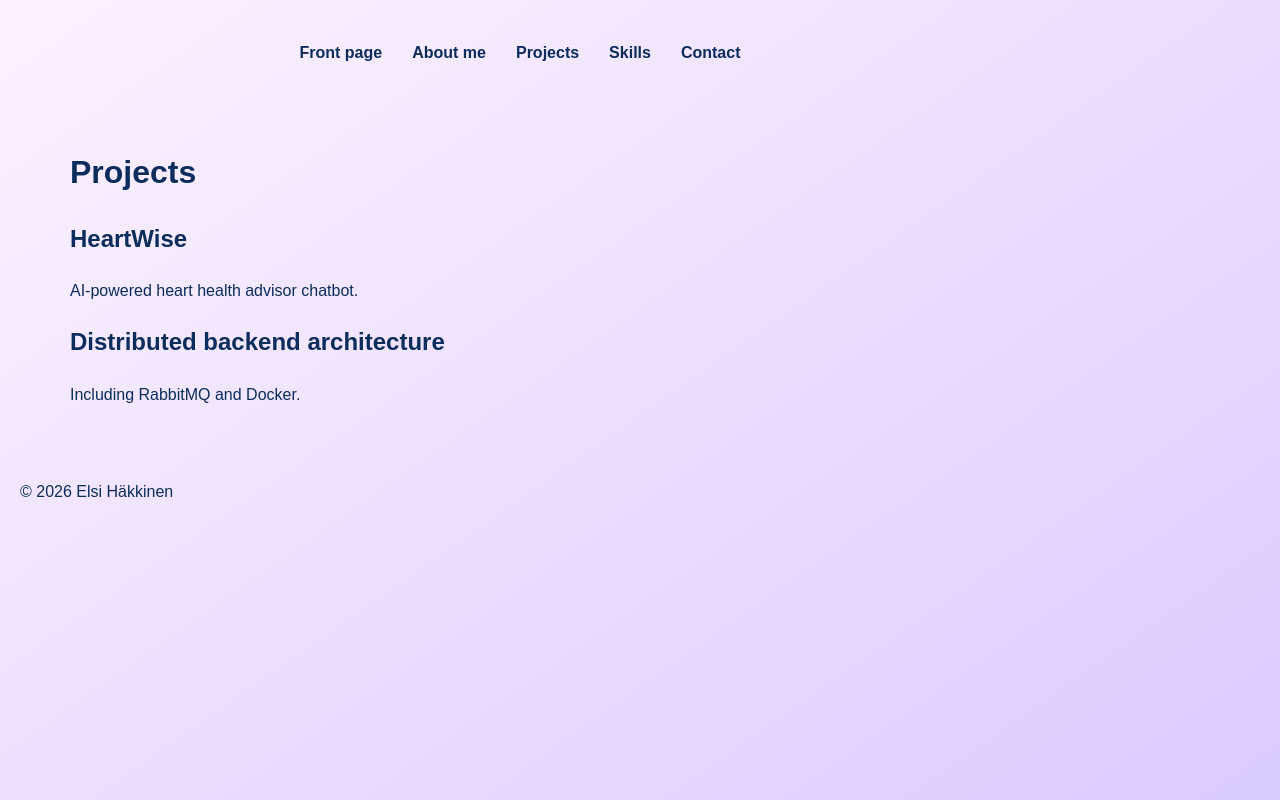
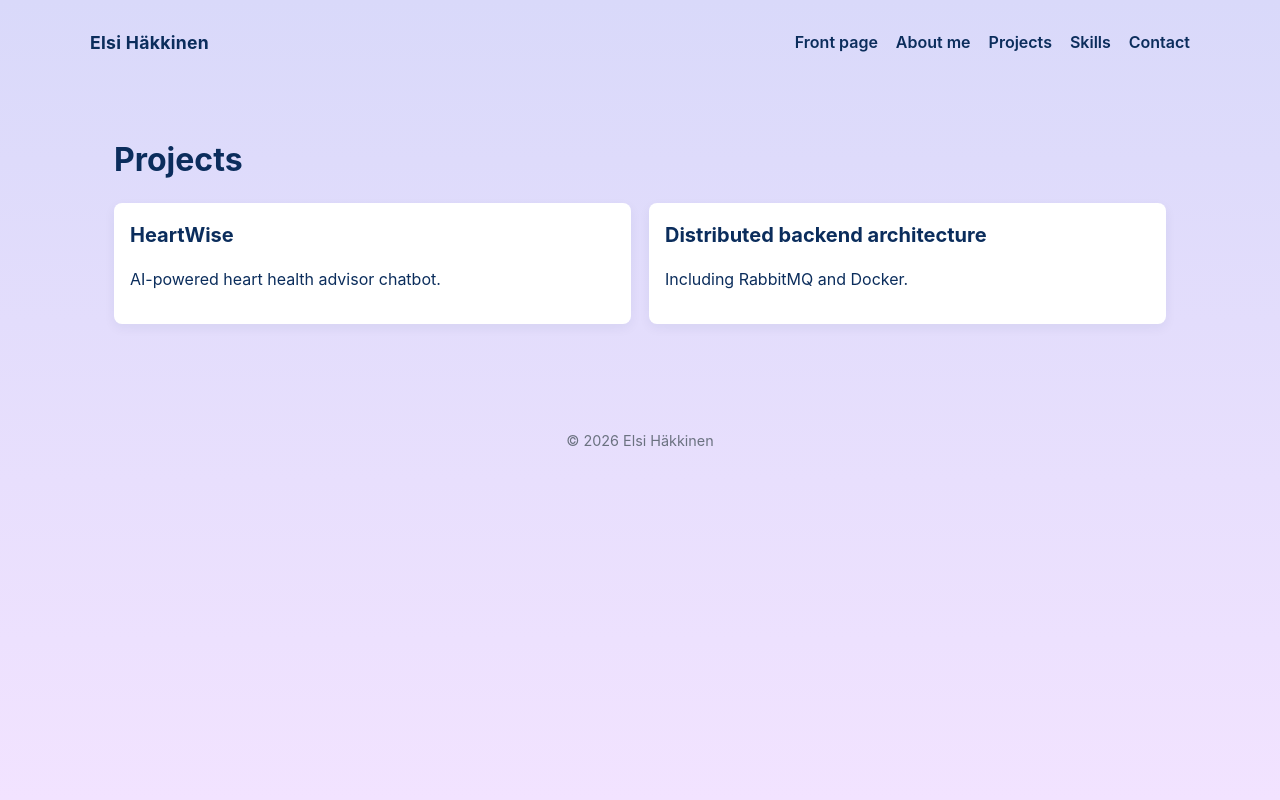
Before and after one commit to elsingit/elsinportfolio, a plain HTML site: page projects.html in a window 1280 px wide. Drawn offline with Linux system fonts and the light colour scheme.

Commit message:
Add more accessibility to styling

```diff
--- a/css/style.css
+++ b/css/style.css
@@ -1,45 +1,98 @@
-html, body {
-    min-height: 100%;
+:root{
+    --bg-1:#d9d9fa;
+    --bg-2:#f2e3ff;
+    --brand:#0b2d5c;
+    --muted:#6b7280;
+    --accent:#6c5ce7;
+    --surface:#ffffff;
+    --max-width:1100px;
 }
 
-body {
-    font-family: Arial, sans-serif;
-    color: #0b2d5c;
-    background: linear-gradient(145deg, #fdf2ff, #daccff);
-    line-height: 1.6;
-    max-width: 1000px;
-    margin: 0;
-    padding: 20px;
+html, body{
+    height:100%;
 }
 
-main {
-    max-width: 900px;
-    margin: 0 auto;
-    padding: 40px;
+*{box-sizing:border-box}
+
+body{
+    font-family: Inter, system-ui, -apple-system, "Segoe UI", Roboto, "Helvetica Neue", Arial, sans-serif;
+    color:var(--brand);
+    background: linear-gradient(to bottom,var(--bg-1),var(--bg-2));
+    line-height:1.6;
+    margin:0;
+    padding:0 20px;
+    -webkit-font-smoothing:antialiased;
 }
 
-nav {
-    display: flex;
-    justify-content: center;
-    gap: 30px;
-    padding: 20px;
+.site-container{
+    max-width:var(--max-width);
+    margin:0 auto;
 }
 
-a {
-    font-weight: bold;
+header{
+    background:transparent;
+    padding:18px 0;
 }
 
-nav a {
-    color: #0b2d5c;
-    text-decoration: none;
-    font-weight: bold;
+.site-brand{
+    display:flex;
+    align-items:center;
+    justify-content:space-between;
+    gap:20px;
 }
 
-nav a:hover {
-    text-decoration: underline;
+.site-title{
+    margin:0;
+    font-size:1.1rem;
+    letter-spacing:0.3px;
 }
 
-img {
-    max-width: 300px;
-    height: auto;
+.site-title a{ color:var(--brand); text-decoration:none }
+
+nav{ padding:12px 0 }
+
+.nav-list{ list-style:none; display:flex; gap:18px; padding:0; margin:0; justify-content:center }
+.nav-list a{ color:var(--brand); text-decoration:none; font-weight:600 }
+.nav-list a:hover, .nav-list a:focus{ text-decoration:underline }
+
+.skip-link{
+    position:absolute; left:-999px; top:auto; width:1px; height:1px; overflow:hidden;
 }
+.skip-link:focus{
+    position:static; width:auto; height:auto; padding:8px 12px; background:#000; color:#fff; margin:12px; border-radius:4px; z-index:1000;
+}
+
+main{ padding:36px 18px }
+
+h1{ font-size:2rem; margin:0 0 12px 0 }
+h2{ font-size:1.25rem; margin:0 0 8px 0 }
+
+.hero{ display:flex; gap:24px; align-items:center; flex-wrap:wrap }
+
+img.profile{ max-width:240px; width:100%; height:auto; border-radius:8px; box-shadow:0 6px 18px rgba(11,45,92,0.08) }
+
+section{ margin:18px 0 }
+
+.projects-grid{ display:grid; grid-template-columns:repeat(auto-fit,minmax(220px,1fr)); gap:18px }
+.project-card{ background:var(--surface); padding:16px; border-radius:8px; box-shadow:0 4px 12px rgba(11,45,92,0.06) }
+
+a.button, button{ display:inline-block; background:var(--accent); color:#fff; padding:8px 12px; border-radius:6px; border:none; text-decoration:none }
+
+footer{ padding:24px 0; color:var(--muted); font-size:0.9rem; text-align:center }
+
+/* Accessibility focus styles */
+a:focus, button:focus, input:focus, textarea:focus{
+    outline:3px solid rgba(108,92,231,0.25);
+    outline-offset:3px;
+}
+
+/* Respect reduced motion */
+@media (prefers-reduced-motion:reduce){ *{ animation:none; transition:none } }
+
+/* Responsive tweaks */
+@media (min-width:720px){
+    body{ padding:0 }
+    main{ padding:48px 24px }
+}
+
+.sr-only{ position:absolute; left:-9999px; top:auto; width:1px; height:1px; overflow:hidden }
--- a/projects.html
+++ b/projects.html
@@ -8,34 +8,38 @@
     </head>
 
     <body>
-        <header>
-            <nav aria-label="Navigation">
-                <a href="index.html">Front page</a>
-                <a href="about.html">About me</a>
-                <a href="projects.html">Projects</a>
-                <a href="skills.html">Skills</a>
-                <a href="contact.html">Contact</a>
-            </nav>
+        <a class="skip-link" href="#main">Skip to main content</a>
+        <header class="site-container">
+            <div class="site-brand">
+                <h1 class="site-title"><a href="index.html">Elsi Häkkinen</a></h1>
+                <nav aria-label="Main navigation">
+                    <ul class="nav-list">
+                        <li><a href="index.html">Front page</a></li>
+                        <li><a href="about.html">About me</a></li>
+                        <li><a href="projects.html">Projects</a></li>
+                        <li><a href="skills.html">Skills</a></li>
+                        <li><a href="contact.html">Contact</a></li>
+                    </ul>
+                </nav>
+            </div>
         </header>
 
-        <main>
+        <main id="main" class="site-container">
             <h1>Projects</h1>
-            <section>
-                <h2>HeartWise</h2>
-                <p>
-                    AI-powered heart health advisor chatbot.
-                </p>
-            </section>
+            <section class="projects-grid">
+                <article class="project-card">
+                    <h2>HeartWise</h2>
+                    <p>AI-powered heart health advisor chatbot.</p>
+                </article>
 
-            <section>
-                <h2>Distributed backend architecture</h2>
-                <p>
-                    Including RabbitMQ and Docker.
-                </p>
+                <article class="project-card">
+                    <h2>Distributed backend architecture</h2>
+                    <p>Including RabbitMQ and Docker.</p>
+                </article>
             </section>
         </main>
 
-        <footer>
+        <footer class="site-container">
             <p>© 2026 Elsi Häkkinen</p>
         </footer>
     </body>
```
Also changed, not shown: about.html (+17 -12 lines), contact.html (+19 -18 lines), index.html (+17 -12 lines), skills.html (+21 -25 lines).
